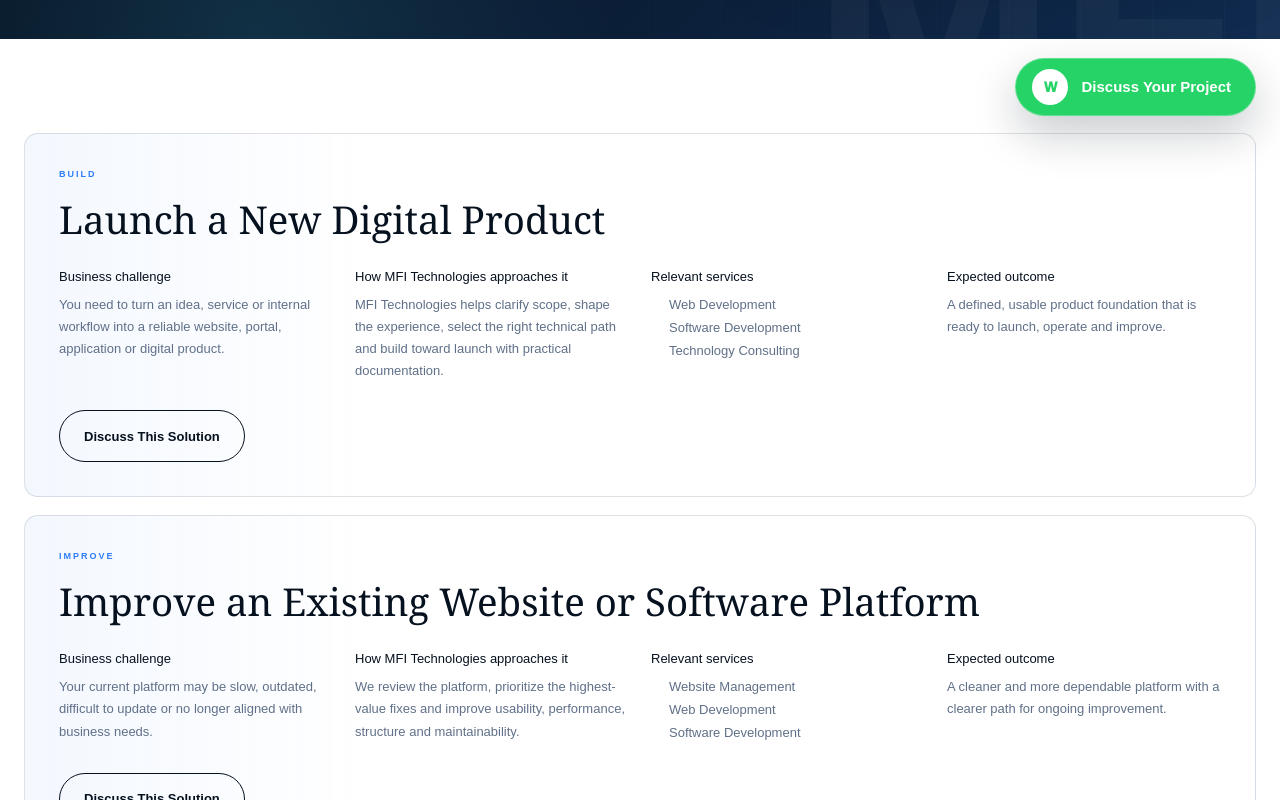
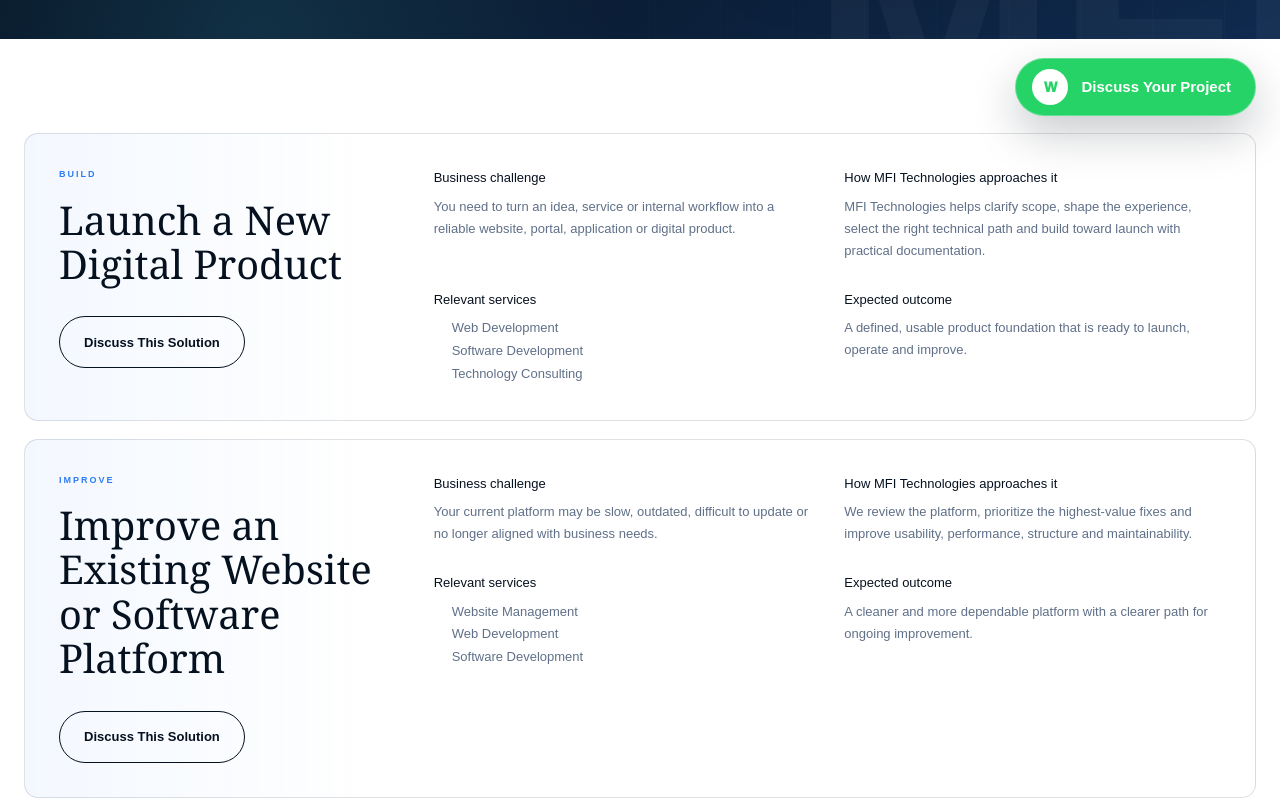
Before and after one commit to mfaroo15/my-portfolio, a Next.js app: page /solutions in a window 1280 px wide. Shown: the part 660-1460 px from the top of the page. Built offline with nearby package versions, Linux system fonts and the light colour scheme.

Commit message:
Refine solutions layout and WhatsApp contact

```diff
--- a/app/globals.css
+++ b/app/globals.css
@@ -928,6 +928,10 @@ main {
 
 .solution-detail {
   padding: 34px;
+  display: grid;
+  grid-template-columns: minmax(260px, 0.42fr) 1fr;
+  gap: 44px;
+  align-items: start;
   background:
     linear-gradient(90deg, rgba(46, 125, 246, 0.055), rgba(255, 255, 255, 0) 28%),
     #fff;
@@ -935,20 +939,26 @@ main {
   border-radius: 14px;
 }
 
+.solution-detail-lead {
+  display: flex;
+  min-height: 100%;
+  flex-direction: column;
+  align-items: flex-start;
+}
+
 .solution-detail h2 {
-  margin: 16px 0 26px;
+  margin: 16px 0 30px;
   color: var(--ink);
   font-family: Georgia, "Times New Roman", serif;
-  font-size: clamp(28px, 3vw, 42px);
+  font-size: clamp(30px, 3.1vw, 48px);
   font-weight: 400;
   line-height: 1.12;
 }
 
 .solution-columns {
   display: grid;
-  grid-template-columns: repeat(4, 1fr);
-  gap: 22px;
-  margin-bottom: 28px;
+  grid-template-columns: repeat(2, minmax(0, 1fr));
+  gap: 28px 34px;
 }
 
 .solution-columns p {
@@ -1187,6 +1197,11 @@ a:focus-visible {
     grid-template-columns: repeat(2, 1fr);
   }
 
+  .solution-detail {
+    grid-template-columns: 1fr;
+    gap: 30px;
+  }
+
   .process-track {
     grid-template-columns: 1fr;
   }
--- a/app/solutions/page.tsx
+++ b/app/solutions/page.tsx
@@ -22,8 +22,13 @@ export default function SolutionsPage() {
         <div className="container solution-list">
           {solutions.map((item) => (
             <article className="solution-detail" key={item.title}>
-              <div className="solution-label">{item.label}</div>
-              <h2>{item.title}</h2>
+              <div className="solution-detail-lead">
+                <div className="solution-label">{item.label}</div>
+                <h2>{item.title}</h2>
+                <ButtonLink href="/contact" variant="dark">
+                  Discuss This Solution
+                </ButtonLink>
+              </div>
               <div className="solution-columns">
                 <div>
                   <h3>Business challenge</h3>
@@ -46,9 +51,6 @@ export default function SolutionsPage() {
                   <p>{item.outcome}</p>
                 </div>
               </div>
-              <ButtonLink href="/contact" variant="dark">
-                Discuss This Solution
-              </ButtonLink>
             </article>
           ))}
         </div>
```
